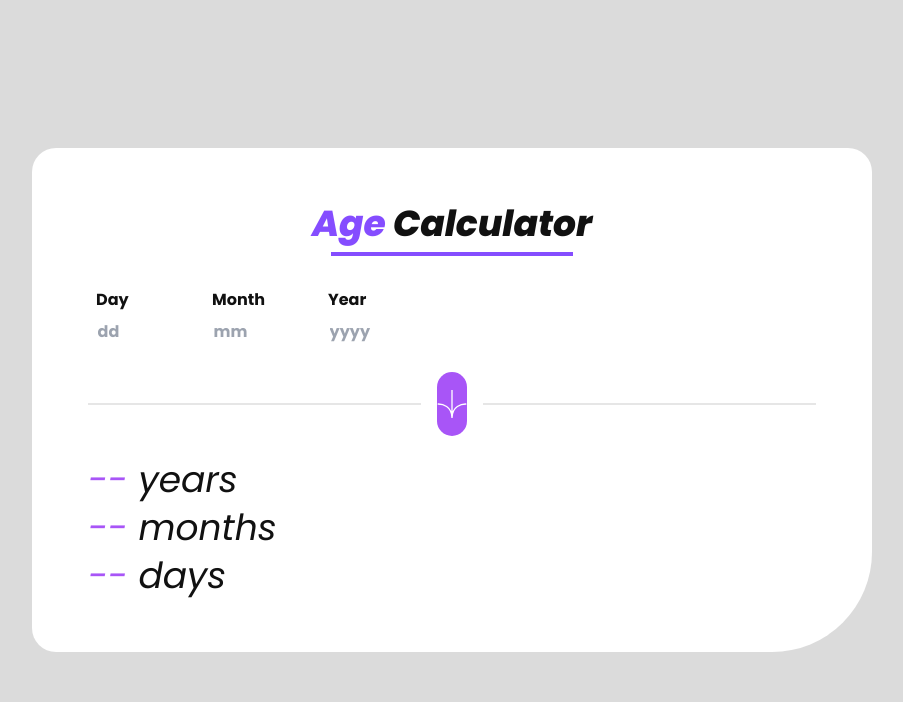
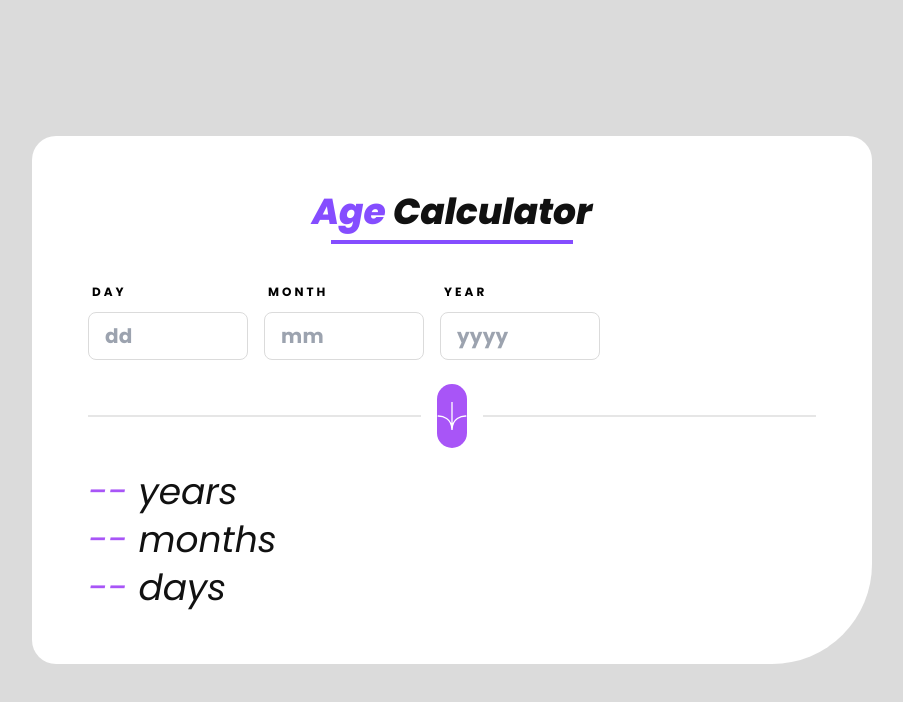
Before and after one commit to Hcmwebs/age-calculator-app, a React (Vite) app: page / in a window 1280 px wide. Shown: the top 702 px of the page, without its empty margins (188-1091 px from the left). Built offline with nearby package versions, Linux system fonts and the light colour scheme.

Commit message:
styled the inputs

```diff
--- a/src/components/FormInput.jsx
+++ b/src/components/FormInput.jsx
@@ -15,9 +15,16 @@ const FormInput = ({
 }) => {
 	const { error } = useGlobalContext();
 	return (
-		<Wrapper>
-			<div className='form-group'>
-				<label htmlFor={name}>{name}</label>
+		<>
+			<div className='form-control gap-y-1 justify-items-center items-center w-full max-w-[100px] lg:max-w-40 group'>
+				<label
+					className='label text-xs uppercase font-bold tracking-[3px] self-start'
+					htmlFor={name}
+				>
+					<span className='text-black group-invalid:text-secondary'>
+						{name}
+					</span>
+				</label>
 				<input
 					type={type}
 					placeholder={placeholder}
@@ -26,26 +33,17 @@ const FormInput = ({
 					max={max}
 					value={birthDate.value}
 					onChange={handleChange}
+					className='input input-bordered w-full rounded-lg border-base-100 bg-transparent text-black text-xl tracking-[0.2px] font-bold py-3 px-4 focus:outline-none focus:ring-[1px] focus:ring-primary invalid:ring-secondary
+					invalid:border-[1px] invalid:border-secondary focus:invalid:ring-secondary focus:invalid:border-secondary'
 				/>
-				{error && <span className='danger'>{errMsg}</span>}
+				{error && (
+					<span className='text-secondary font-normal text-[14px] italic'>
+						{errMsg}
+					</span>
+				)}
 			</div>
-		</Wrapper>
+		</>
 	);
 };
 
-const Wrapper = styled.div`
-	.form-group {
-		display: grid;
-		gap: 0.2rem;
-	}
-	label {
-		padding: 0 0.5rem;
-		text-transform: Capitalize;
-	}
-	input {
-		width: 100px;
-		padding: 0.3rem 0.6rem;
-	}
-`;
-
 export default FormInput;
--- a/src/data/Data.jsx
+++ b/src/data/Data.jsx
@@ -6,7 +6,8 @@ const inputs = [
 		placeholder: 'dd',
 		min: 1,
 		max: 31,
-		errMsg: 'Please fill in a valid date',
+		errMsg: 'Must be a valid day',
+		required: true,
 	},
 	{
 		id: 2,
@@ -15,15 +16,17 @@ const inputs = [
 		placeholder: 'mm',
 		min: 1,
 		max: 12,
-		errMsg: 'Please fill in a valid month',
+		errMsg: 'Must be a valid month',
+		required: true,
 	},
 	{
 		id: 3,
 		name: 'year',
 		type: 'number',
 		placeholder: 'yyyy',
-		errMsg: 'Please fill in a valid year',
 		max: new Date().getFullYear(),
+		errMsg: 'Must be a valid year',
+		required: true,
 	},
 ];
 
```
